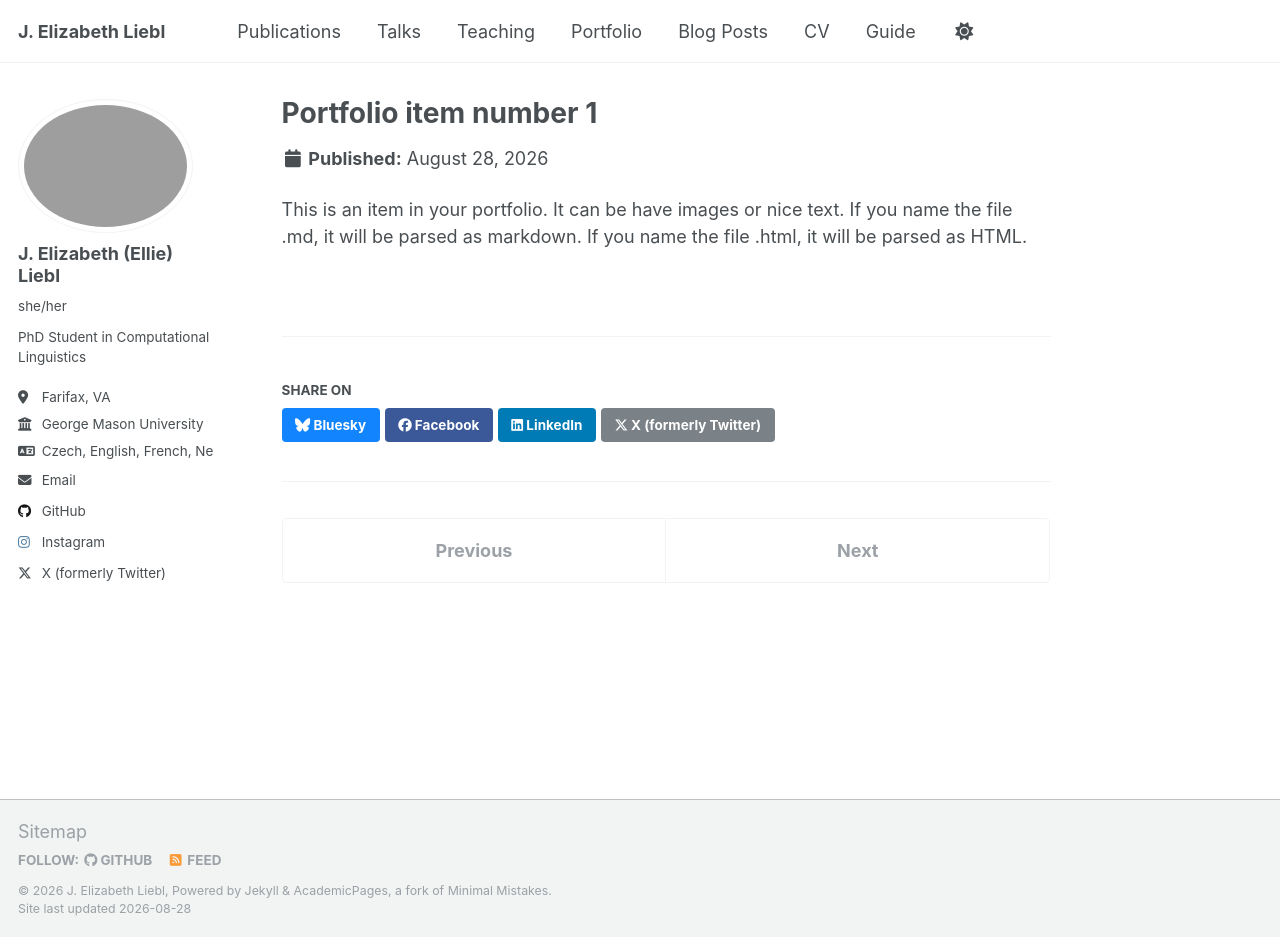
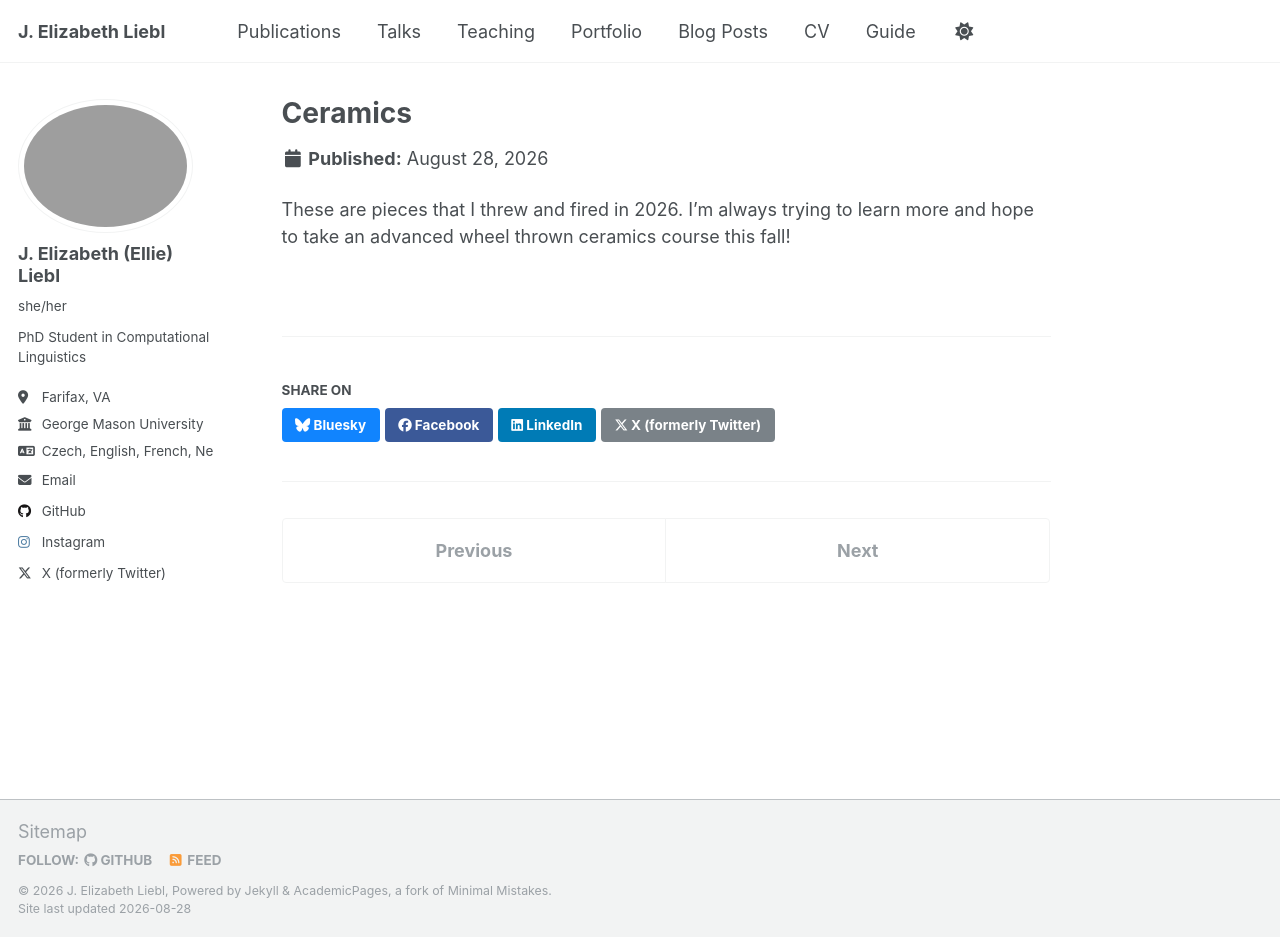
Before and after one commit to ellie-liebl/ellie-liebl.github.io, a Jekyll site: the page built from _portfolio/portfolio-1.md, in a window 1280 px wide and 937 px high. Built offline with Jekyll 4.4.1, drawn with Linux system fonts in a browser that asks for light colours.

Commit message:
Revise portfolio item to showcase ceramics
Updated title and excerpt to reflect new ceramics portfolio item.

```diff
--- a/_portfolio/portfolio-1.md
+++ b/_portfolio/portfolio-1.md
@@ -1,7 +1,7 @@
 ---
-title: "Portfolio item number 1"
-excerpt: "Short description of portfolio item number 1<br/><img src='/images/500x300.png'>"
+title: "Ceramics"
+excerpt: "Some recent pieces from my studio: <br/><img src='/images/pottery-1.jpg'><br/><img src='/images/pottery-2.jpg'><br/><img src='/images/pottery-3.jpg'><br/><img src='/images/pottery-4.jpg'><br/><img src='/images/pottery-5.jpg'><br/><img src='/images/pottery-6.jpg'>"
 collection: portfolio
 ---
 
-This is an item in your portfolio. It can be have images or nice text. If you name the file .md, it will be parsed as markdown. If you name the file .html, it will be parsed as HTML.
+These are pieces that I threw and fired in 2026. I'm always trying to learn more and hope to take an advanced wheel thrown ceramics course this fall!
```
